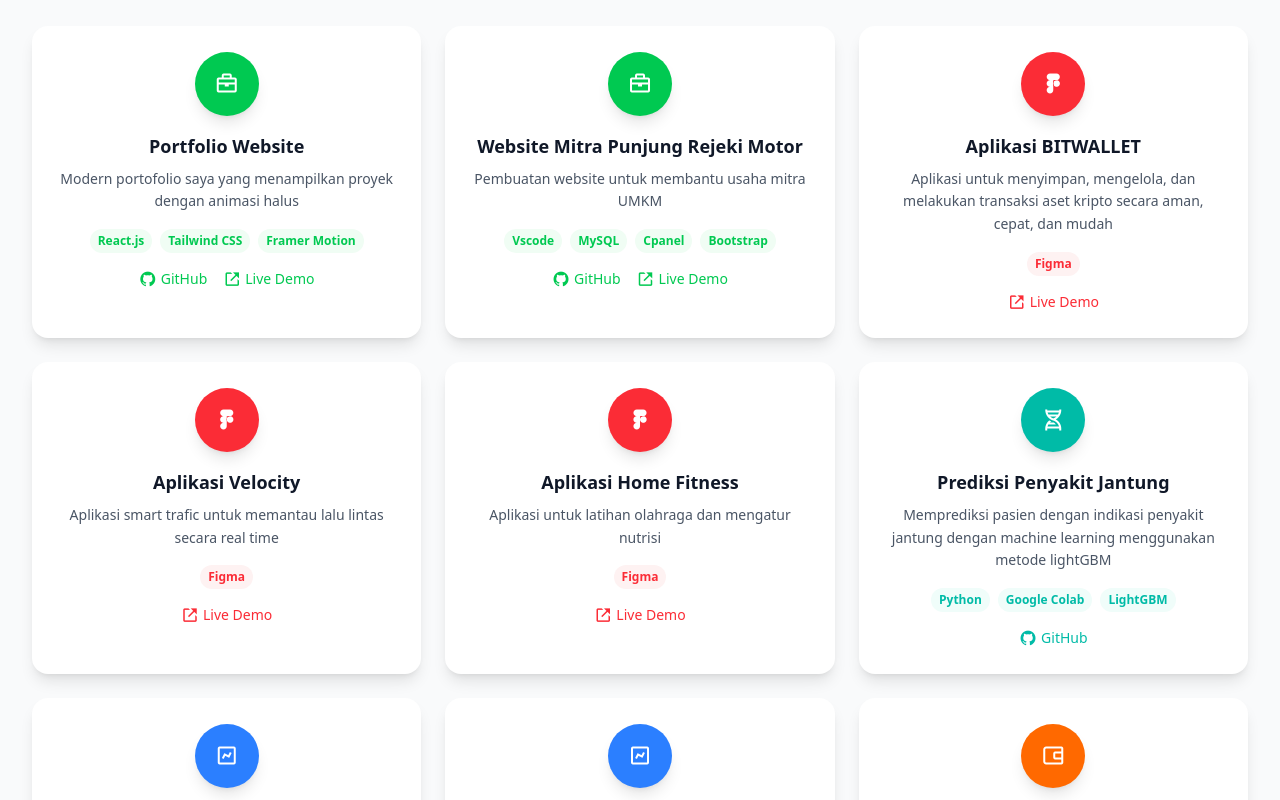
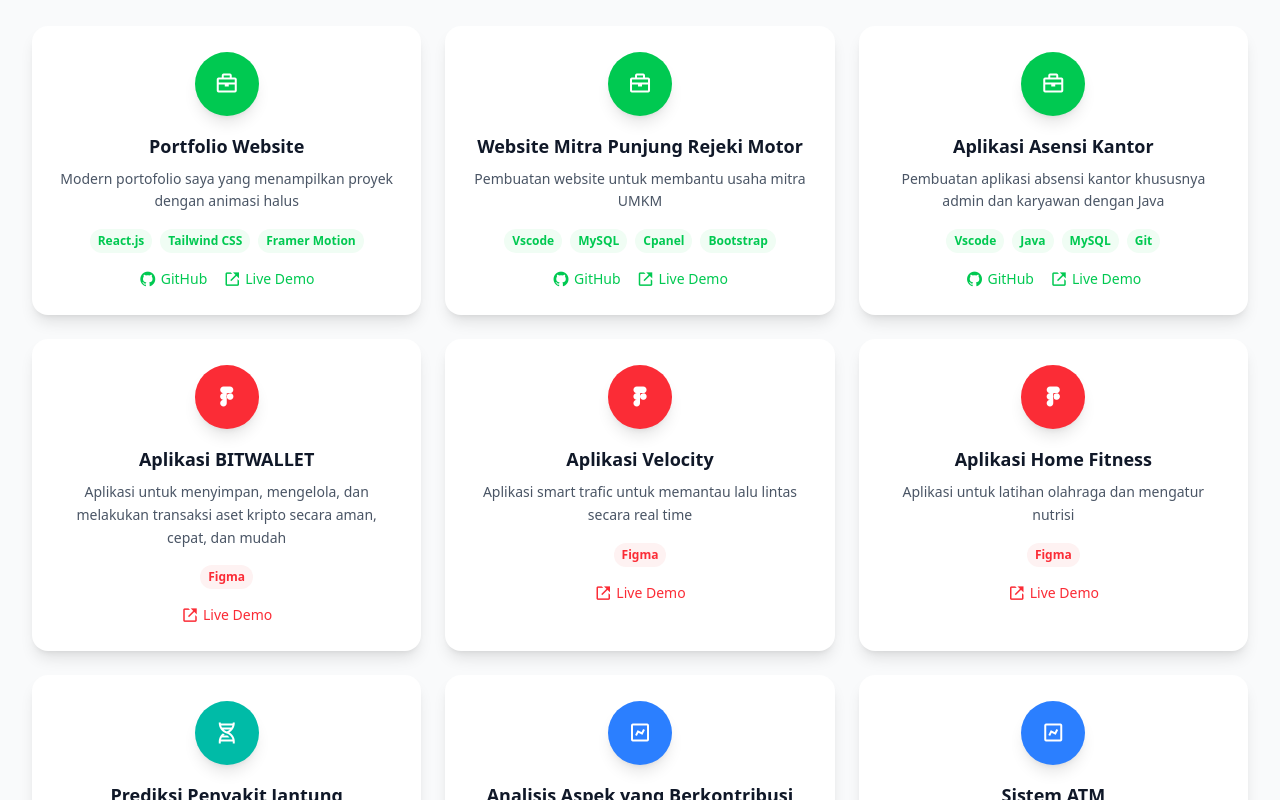
Before and after one commit to bazwaariii/My_Portfolio, a React (Vite) app: page / in a window 1280 px wide. Shown: the part 4420-5220 px from the top of the page. Built offline with nearby package versions, Linux system fonts and the light colour scheme.

Commit message:
Update Project.jsx

```diff
--- a/src/components/Project.jsx
+++ b/src/components/Project.jsx
@@ -21,6 +21,17 @@ const projectsData = [
         icon: "bx bx-briefcase",
         github: "https://github.com/dyatmikawirawan22/UAS_PEMWEB_Bengkel",
         live: "http://punjungrejekimotor.biz.id",
+        color: "#198754"
+    },
+    {
+        id: 3,
+        title: "Aplikasi Asensi Kantor",
+        category: "Frontend",
+        description: "Pembuatan aplikasi absensi kantor khususnya admin dan karyawan dengan Java",
+        technologies: ["Vscode", "Java", "MySQL", "Git"],
+        icon: "bx bx-briefcase",
+        github: "https://github.com/UrayMR/aplikasiabsensi",
+        live: "null",
         color: "#198754"
     },
     {
```
